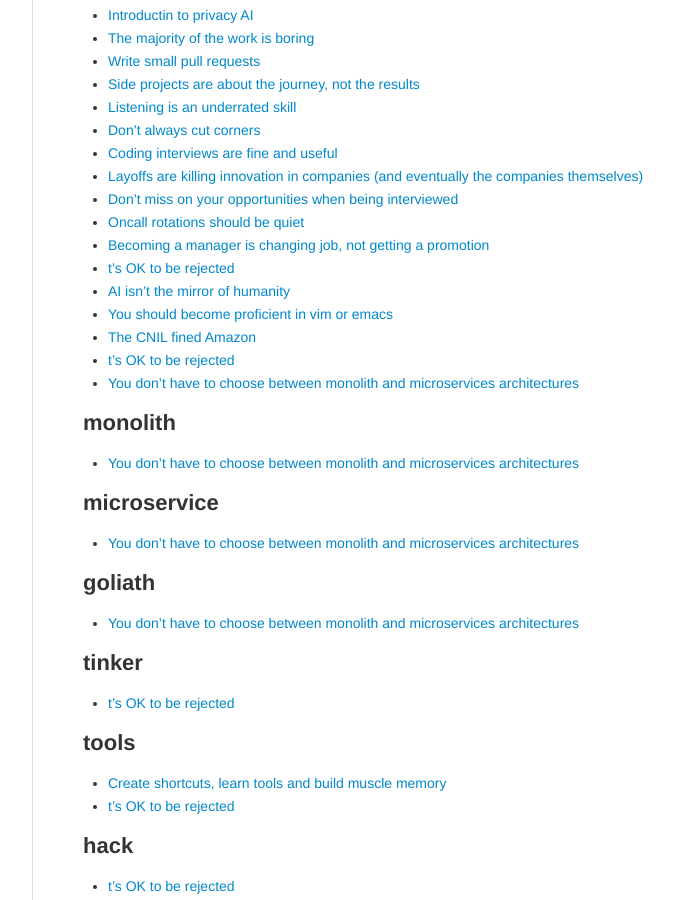
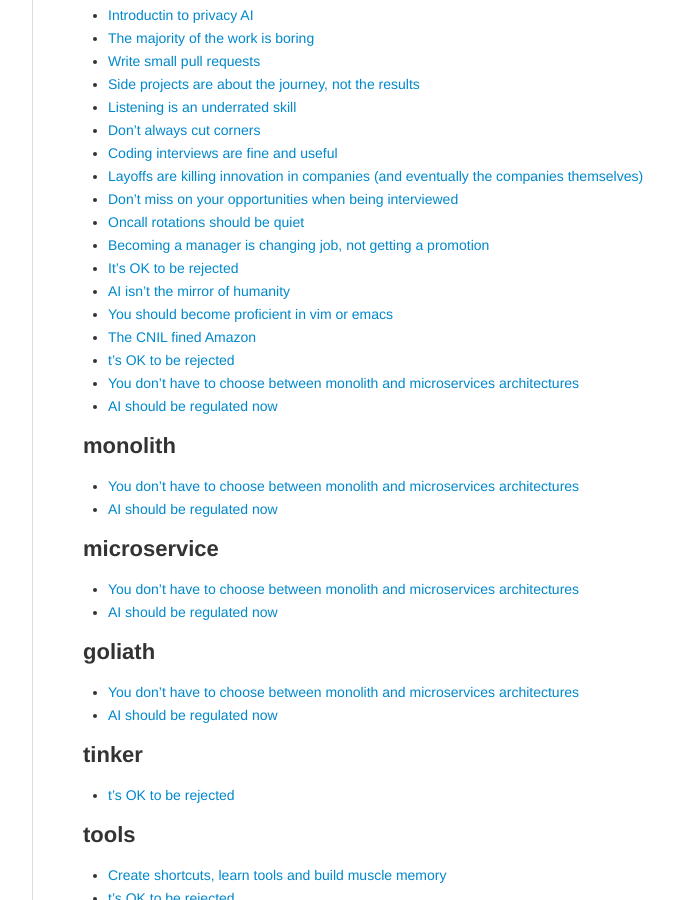
Before and after one commit to neumino/blog, a Jekyll site: the page built from tags.html, in a window 1280 px wide and 900 px high, scrolled down 12408 px. Shown: the whole window, without its empty margins (223-897 px from the left). Built offline with Jekyll 4.4.1, drawn with Linux system fonts in a browser that asks for light colours; part of the change alters nothing that is shown; some of the changed text lies outside the part shown.

Commit message:
fix post + ai regulation

```diff
--- /dev/null
+++ b/_posts/2024-02-05-ai-should-be-regulated.md
@@ -0,0 +1,27 @@
+---
+layout: post
+category : Growing as an engineer
+tags : [softwareengineering, monolith, microservice, goliath]
+title: AI should be regulated now
+---
+{% include JB/setup %}
+
+I lack context and technical expertise to have a strong opinion here but I think AI should be regulated now. I don’t know exactly in what shape or form, but here are some (hopefully interesting) thoughts based on my background.
+
+Let’s start with some common ground. We need some regulations: it is unreasonable for someone to use AI to impersonate someone else. From there the question is more what, how and when we should regulate it.
+
+The usual arguments I hear to not regulate AI now are:
+
+- AI is a fast moving field and that we shouldn’t impair its growth such that humanity can better benefit from it. I actually disagree with this statement, regulations are also meant to steer the growth of a field. For example, regulations/changes around user data handling (e.g. GDPR or Google [phasing out](https://blog.google/products/chrome/privacy-sandbox-tracking-protection/) third-party cookies in Chrome) came a bit too late: there were and are still too many questionable/creepy tracking systems.
+- It is already too late to regulate the field because too much data has been used for training and that we cannot go back (without having to restart from scratch). I think the fact that it’s complex to figure out how to regulate AI doesn’t mean it shouldn’t, this was one of the argument against GDPR. Regulations can have transition periods and companies can adapt (though the longer we wait, the harder it might be to become compliant).
+
+A few more interesting thoughts on my end:
+
+- From my time at YouTube, I learned that music rights (among others) are very complex with many quirky rules. As much as I think music rights aren’t necessarily fair today, I think AI should try to find its fair place.
+- I also do not believe “regulations” should be set in courts (e.g. see how the NY times is [suing](https://www.nytimes.com/2023/12/27/business/media/new-york-times-open-ai-microsoft-lawsuit.html) openAI/Microsoft) – these topics are so complex with so many ramifications that we should carefully consider all of them rather than focusing on a single specific context.
+- More research is needed around forgetting inputs as none of the existing solutions are quite satisfactory/practical from an industry perspective. With that being said, I’m not convinced forgetting inputs is necessarily the right way forward – statistical analysis of the inputs/outputs might be a more interesting/practical solution for most cases.
+- AI alignment is a field that would benefit from more transparency and public funds. Making AI safer shouldn’t be a competitive edge (at least not yet).
+
+This is an incomplete thought/opinion and I’m very much interested in hearing more data points, other things to consider and different points of views.
+
+[LinkedIn post](https://www.linkedin.com/posts/tumichel_incomplete-thoughts-ai-should-be-regulated-activity-7155499464143618049-X5tV?utm_source=share&utm_medium=member_desktop)
--- a/_posts/2024-02-11-its-ok-to-be-rejected.md
+++ b/_posts/2024-02-11-its-ok-to-be-rejected.md
@@ -2,7 +2,7 @@
 layout: post
 category : Growing as an engineer
 tags : [softwareengineering, rejection, OK]
-title: t’s OK to be rejected
+title: It’s OK to be rejected
 ---
 {% include JB/setup %}
 
```
